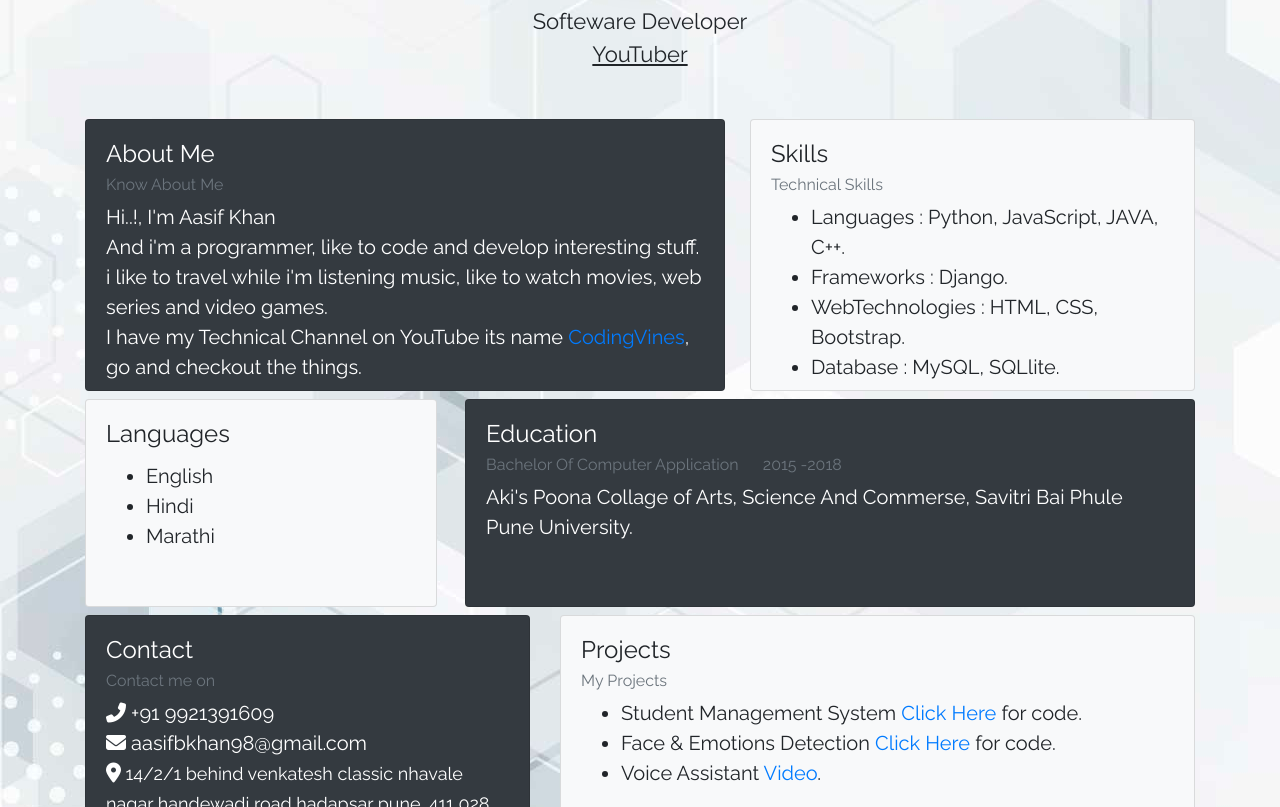
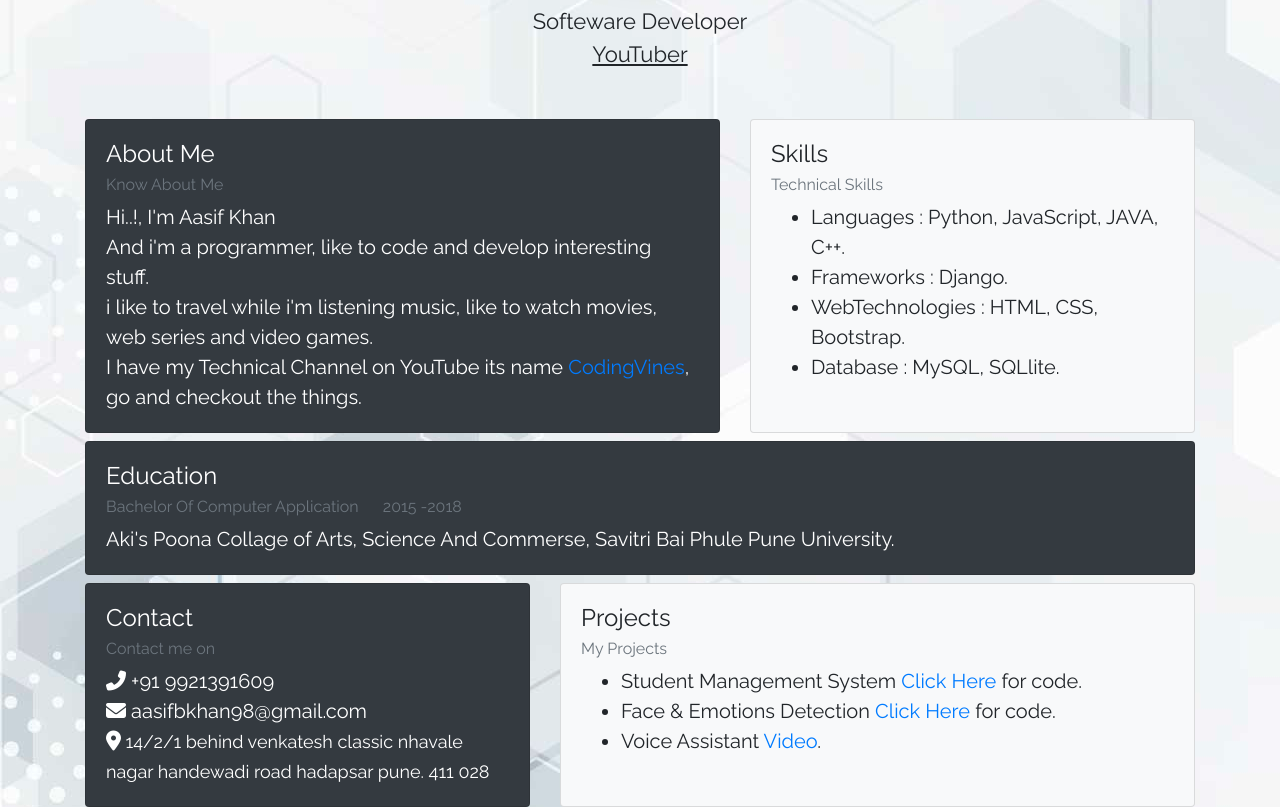
Before and after one commit to aasifbkhan/AasifKhan, a plain HTML site: page index.html in a window 1280 px wide. Shown: the part 299-1106 px from the top of the page. Drawn offline with Linux system fonts and the light colour scheme.

Commit message:
second commit

```diff
--- a/index.html
+++ b/index.html
@@ -21,7 +21,7 @@
     <div class="container">
         <div class="row my-2">
             <div class="col col-md-7">
-                <div class="card bg-dark" style="width: 40rem; height: 17rem; color:white;">
+                <div class="card h-100 bg-dark" style="color:white;">
                     <div class="card-body">
                         <h4 class="card-title">About Me</h4>
                         <h6 class="card-subtitle mb-2 text-muted">Know About Me</h6>
@@ -30,7 +30,7 @@
                 </div>
             </div>
             <div class="col col-md-5">
-                <div class="card bg-light" style="height: 17rem;">
+                <div class="card h-100 bg-light" style="height: 17rem;">
                     <div class="card-body">
                         <h4 class="card-title">Skills</h4>
                         <h6 class="card-subtitle mb-2 text-muted">Technical Skills</h6>
@@ -45,20 +45,8 @@
             </div>
         </div>
         <div class="row my-2">
-            <div class="col col-md-4">
-                <div class="card bg-light" style="width: 22rem; height: 13rem;">
-                    <div class="card-body">
-                        <h4 class="card-title">Languages</h4>
-                        <ul class="lead card-text">
-                            <li>English</li>
-                            <li>Hindi</li>
-                            <li>Marathi</li>
-                        </ul>
-                    </div>
-                </div>
-            </div>
-            <div class="col col-md-8">
-                <div class="card bg-dark" style="height: 13rem; color:white;">
+            <div class="col">
+                <div class="card h-100 bg-dark" style=" color:white;">
                     <div class="card-body">
                         <h4 class="card-title">Education</h4>
                         <h6 class="card-subtitle mb-2 text-muted">Bachelor Of Computer Application &emsp; 2015 -2018</h6>
@@ -69,7 +57,7 @@
         </div>
         <div class="row my-2">
             <div class="col col-md-5">
-                <div class="card bg-dark" style="width: auto; height: 15rem; color:white;">
+                <div class="card h-100 bg-dark" style=" color:white;">
                     <div class="card-body">
                         <h4 class="card-title">Contact</h4>
                         <h6 class="card-subtitle mb-2 text-muted">Contact me on</h6>
@@ -78,7 +66,7 @@
                 </div>
             </div>
             <div class="col col-md-7">
-                <div class="card bg-light" style="width: auto; height: 15rem;">
+                <div class="card h-100 bg-light">
                     <div class="card-body">
                         <h4 class="card-title">Projects</h4>
                         <h6 class="card-subtitle mb-2 text-muted">My Projects</h6>
@@ -93,7 +81,7 @@
         </div>
     </div>
     <footer class="text-center">
-        <div class="my-5">
+        <div class="my-5 h-100">
             &copy; Aasif Khan <br>
             <span style="font-size: 35px;"><a href="https://github.com/aasifbkhan"><i class="fab fa-github" style="color: black;"></i></a> <a href="https://www.hackerrank.com/aasifbkhan98"><i class="fab fa-hackerrank" style="color: green;"></i></a> <a href="https://api.whatsapp.com/send?phone=+919921391609&text=*AasifKhan*%0AHello%20tell%20me%20your%20requirement%0A%0A"><i class="fab fa-whatsapp" style="color: chartreuse;"></i></a> <a href="https://www.facebook.com/profile.php?id=100006861964049"><i class="fab fa-facebook" style="color: blue;"></i></a> <a href="https://www.instagram.com/_im_abk/"><i class="fab fa-instagram" style="color:purple;"></i></a> <a href="https://twitter.com/im_abkhan"><i class="fab fa-twitter" style="color: skyblue;"></i></a> <a href="https://www.linkedin.com/in/aasif-khan-915677164/"><i class="fab fa-linkedin" style="color: steelblue;"></i></a> <a href="https://www.pinterest.ca/aasifbkhan98/"><i class="fab fa-pinterest" style="color: red;"></i></a> <a href="https://www.snapchat.com/add/aasifbkhan"><i class="fab fa-snapchat-ghost" style="color: yellow;"></i></a></span>
         </div>
```
